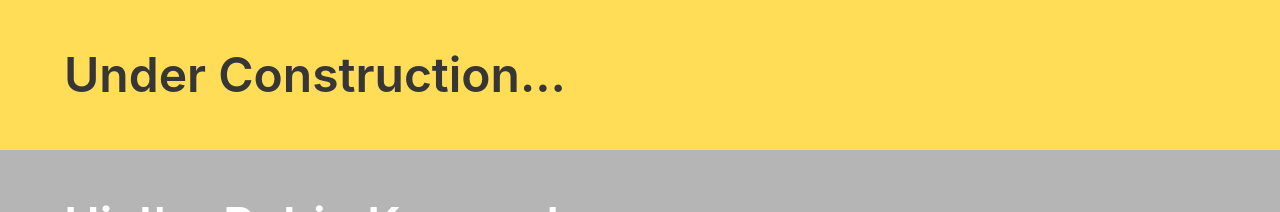
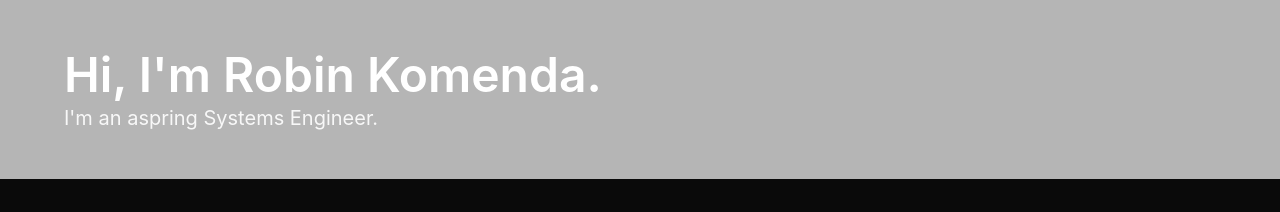
Before and after one commit to staudstreet/homepage, a plain HTML site: page index.html in a window 1280 px wide. Shown: the top 212 px of the page. Drawn offline with Linux system fonts and the light colour scheme.

Commit message:
removed under construction thingy

```diff
--- a/index.html
+++ b/index.html
@@ -11,15 +11,6 @@
     <title>Robin Komenda</title>
   </head>
   <body class="site">
-    <section class="hero has-background-warning is-bold>">
-      <div class="hero-body">
-        <div class="container">
-          <h1 class="title is-1">
-            Under Construction...
-	  </h1>
-	</div>
-      </div>
-    </section>
     <section class="hero has-background-grey-light is-black">
       <div class="hero-body">
         <div class="container">
```
